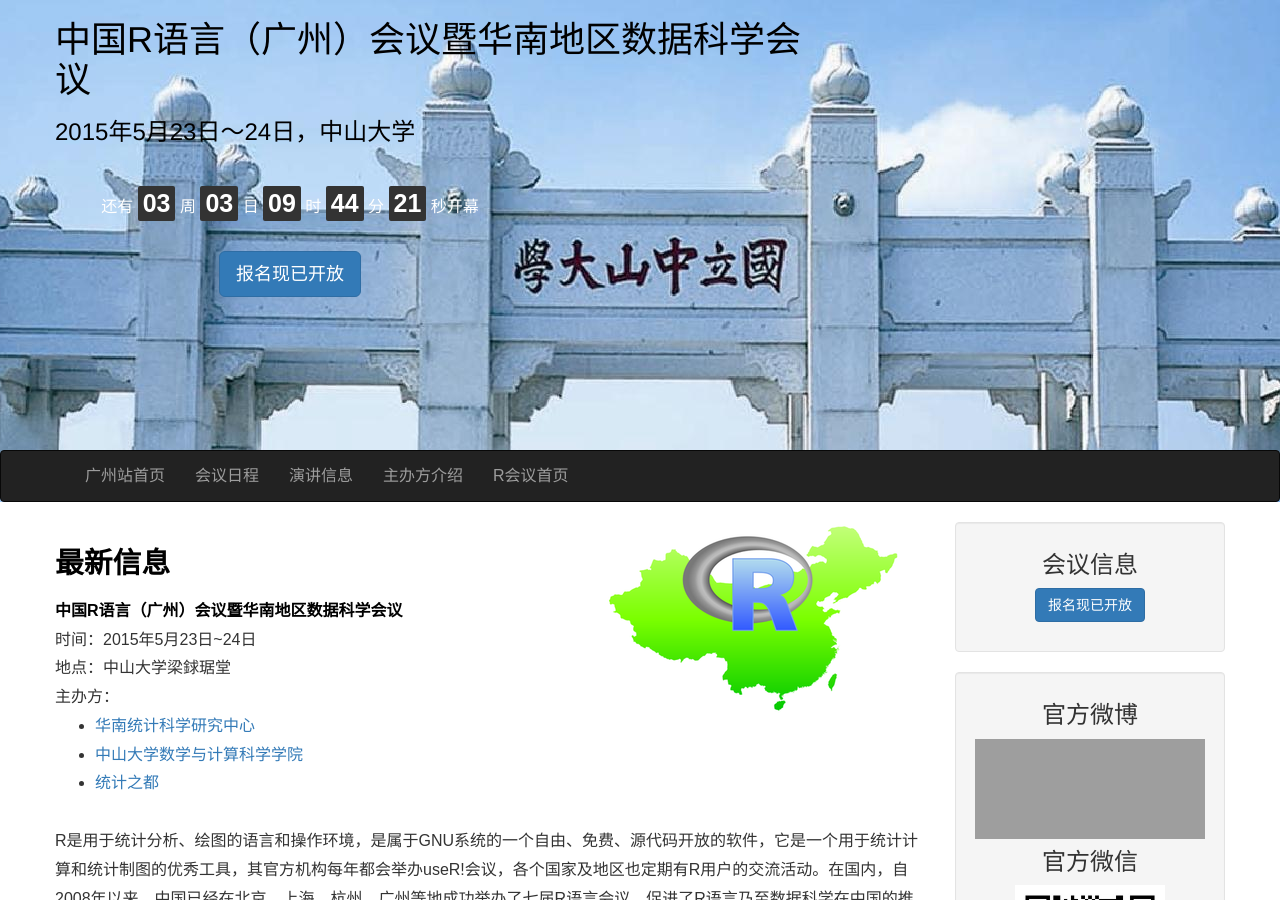
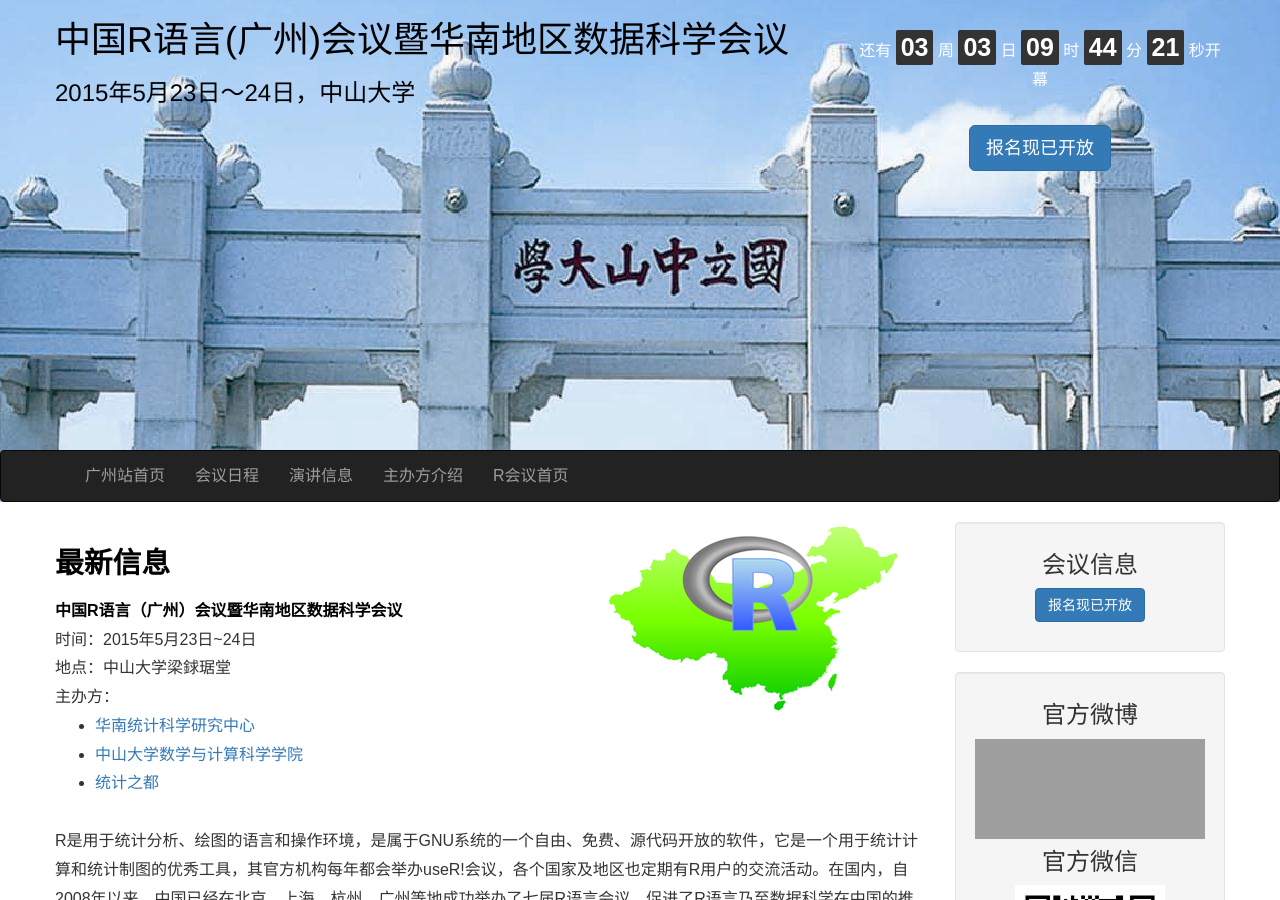
Before and after one commit to cosname/R-conference, a Jekyll site: the page built from gz/index.html, in a window 1280 px wide and 900 px high. Built offline with Jekyll 4.4.1, drawn with Linux system fonts in a browser that asks for light colours; grey boxes are pictures that could not be loaded.

Commit message:
edit Guangzhou gz-index.html3

```diff
--- a/_layouts/gz-index.html
+++ b/_layouts/gz-index.html
@@ -10,11 +10,11 @@
     <div class="row" id="page-banner">
 
       <div class="col-md-8">
-          <h1><font color="black">中国R语言（广州）会议暨华南地区数据科学会议</font></h1>
+          <h1><font color="black">中国R语言(广州)会议暨华南地区数据科学会议</font></h1>
           <h3><font color="black">2015年5月23日～24日，中山大学</font></h3>
       </div>
 
-      <div class="col-md-5 text-center">
+      <div class="col-md-4 text-center">
         <div style="" id="banner-countdown"></div>
         <a class="btn btn-primary btn-lg" href="http://chinar2015gz.vasee.com/" target="_blank">报名现已开放</a>
       </div>
```
